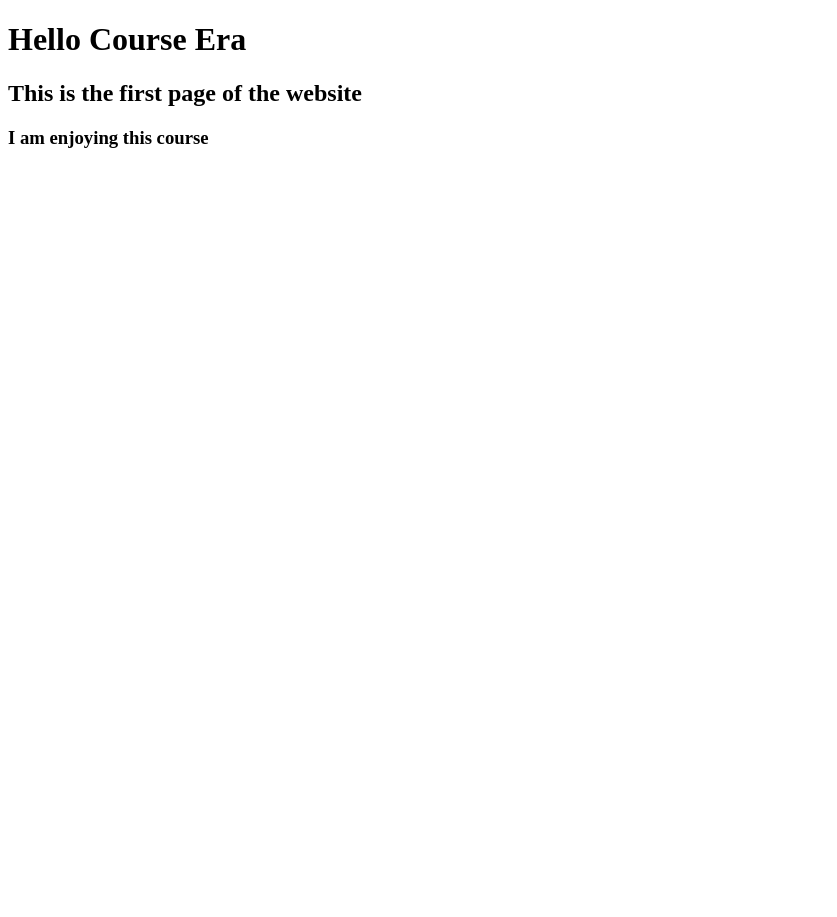
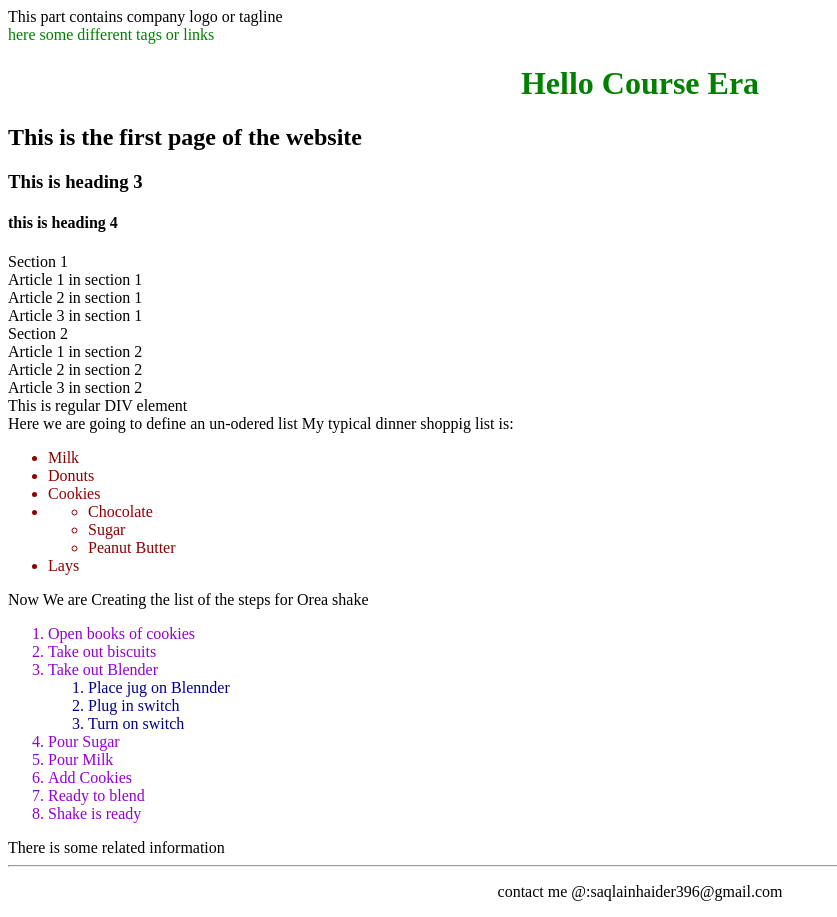
Before and after one commit to Saqlain2059/Course-WebDevelopment-Course, a plain HTML site: page Site/index.html in a window 1280 px wide. Shown: the whole page, without its empty margins (0-837 px from the left). Before the commit the page ends 800 px from the top, so only its background shows below. Drawn offline with Linux system fonts and the light colour scheme.

Commit message:
odered and unodred lists

```diff
--- a/Site/index.html
+++ b/Site/index.html
@@ -6,8 +6,67 @@
 	<title></title>
 </head>
 <body>
-<h1>Hello Course Era</h1>
+	<header>This part contains company logo or tagline</header>
+	<nav style="color: green;">here some different tags or links</nav>
+<h1 style="color: green;font-size: 50 px; text-align: center;">Hello Course Era</h1>
 <h2>This is the first page of the website</h2>
-<h3>I am enjoying this course</h3>
+<h3> This is heading 3</h3>
+<h4>this is heading 4</h4>
+<section>
+	Section 1
+	<article>Article 1 in section 1</article>
+	<article>Article 2 in section 1</article>
+	<article>Article 3 in section 1</article>
+</section>
+<section>
+	Section 2
+	<article> Article 1 in section 2</article>
+	<article> Article 2 in section 2</article>
+	<article> Article 3 in section 2</article>
+	<div>This is regular DIV element</div>
+</section>
+<div>Here we are going to define an un-odered list
+My typical dinner shoppig list is:
+<ul style="color: darkred;">
+	<li>Milk</li>
+	<li>Donuts</li>
+	<li>Cookies</li>
+	<li>
+		 <ul>
+		 	<li>Chocolate</li>
+		 	<li>Sugar</li>
+		 	<li>Peanut Butter</li>
+		 </ul>
+	</li>
+	<li>Lays</li>
+
+
+</ul></div>
+<div>Now We are Creating the list of the steps for Orea shake
+<ol style="color: darkviolet;">
+	<li>Open books of cookies</li>
+	<li>Take out biscuits</li>
+	<li>Take out Blender</li>
+	<ol style="color: darkblue;">
+		<li>Place jug on Blennder</li>
+		<li>Plug in switch</li>
+		<li>Turn on switch</li>
+	</ol>
+	<li>Pour Sugar</li>
+	<li>Pour Milk</li>
+	<li>Add Cookies</li>
+	<li>Ready to blend</li>
+	<li>Shake is ready</li>
+
+</ol></div>
+<aside>
+	There is some related information
+</aside>
+<footer>
+	<hr>
+	<p style=" text-align: center;" onclick="alert('Emailing me is useless')">
+		contact me @:saqlainhaider396@gmail.com
+	</p>
+</footer>
 </body>
 </html>
```
